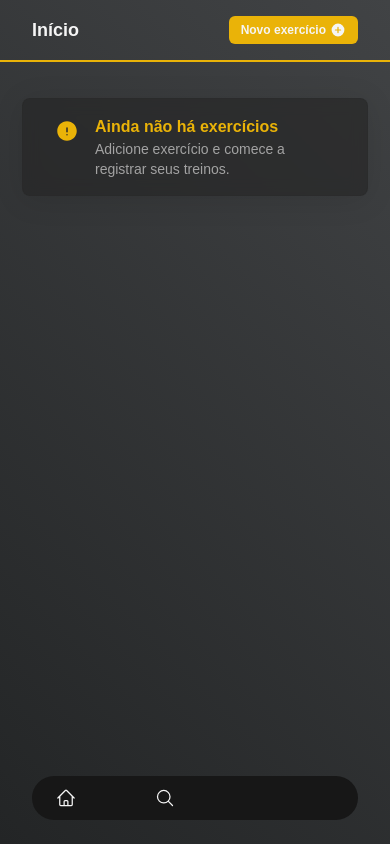
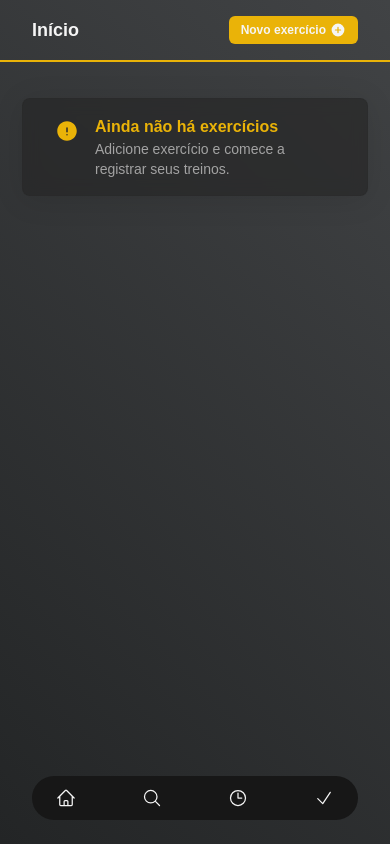
Before and after one commit to davsilvam/towo-list, a Vue app: page / in a window 390 px wide. Built offline with nearby package versions, Linux system fonts and the light colour scheme.

Commit message:
:boom: fix: ajustes na navbar mobile

```diff
--- a/src/components/MobileNavbar.vue
+++ b/src/components/MobileNavbar.vue
@@ -25,16 +25,12 @@
       </li>
       <li class="flex items-center">
         <RouterLink to="/pendentes">
-            <i
-          class="ri-time-line text-xl"
-        ></i>
+          <ClockIcon class="w-5" />
         </RouterLink>
       </li>
       <li class="flex items-center">
         <RouterLink to="/concluidos">
-            <i
-          class="ri-check-double-line text-xl"
-        ></i>
+          <CheckIcon class="w-5" />
         </RouterLink>
       </li>
     </ul>
```
